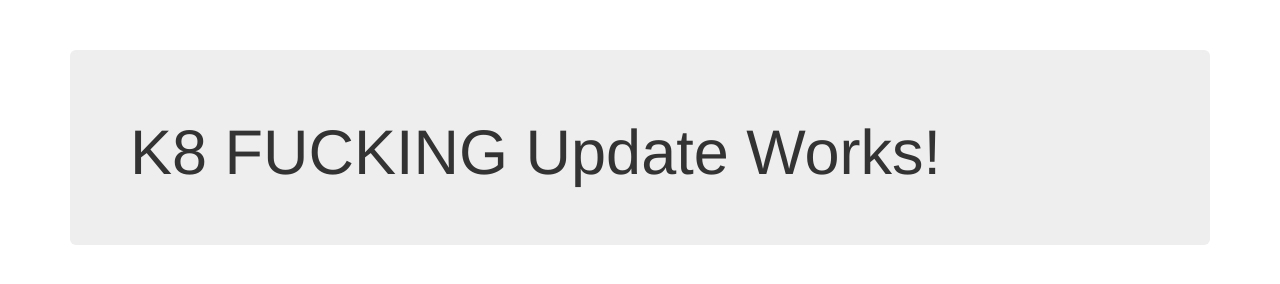
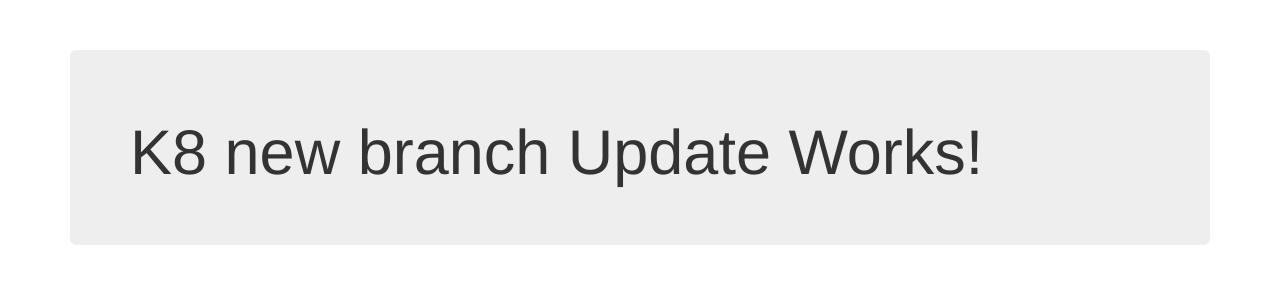
Before and after one commit to jross-iscteiul/dockerwebapp-master, a website: page index.html in a window 1280 px wide. Drawn offline with nearby package versions, Linux system fonts and the light colour scheme.

Commit message:
Update index.html

```diff
--- a/index.html
+++ b/index.html
@@ -13,7 +13,7 @@
 
     <div class="container">
         <div class="jumbotron">
-            <h1>K8 FUCKING Update Works!</h1>
+            <h1>K8 new branch Update Works!</h1>
         </div>
     </div>
 
```
